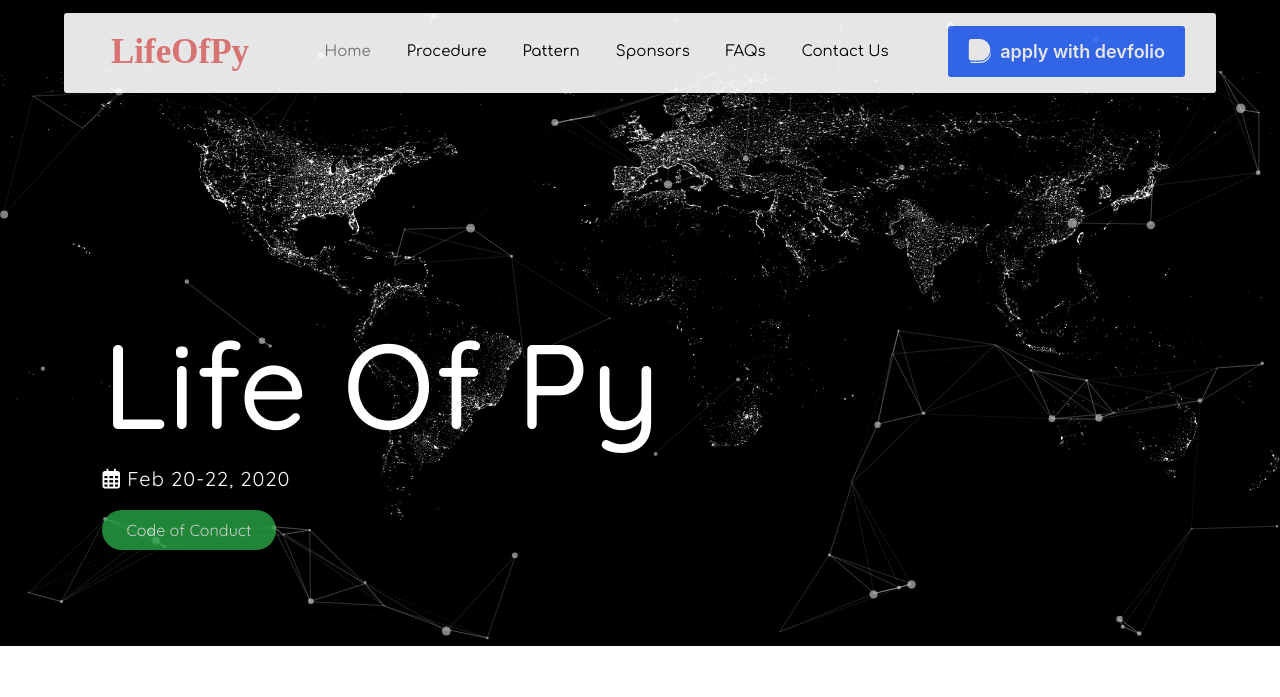
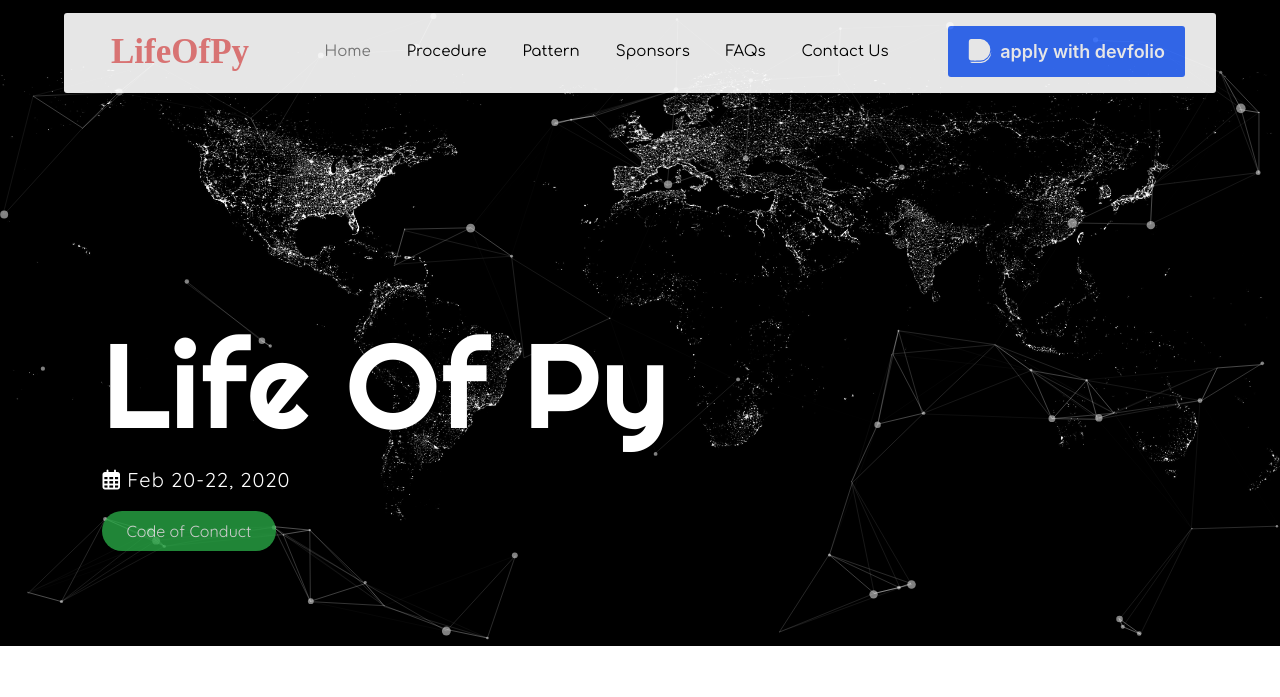
Before and after one commit to webholik/lifeofpy, a PHP site: page / in a window 1280 px wide. Shown: the top 697 px of the page. Run offline with PHP 8.4, Linux system fonts and the light colour scheme; some libraries are stand-ins or nearby versions; some web fonts are replaced.

Commit message:
fonts changed

```diff
--- a/style.css
+++ b/style.css
@@ -97,7 +97,7 @@ box-shadow: 0px 0px 10px 2px rgba(0,0,0,0.65);
 	margin-top:10%;
 	/*margin-bottom:6%;*/
 	font-size:120px;
-	font-family:'Righteous' sans-serrif !important;
+	font-family:'Righteous'!important;
 	letter-spacing:1px;
 }
 
```
